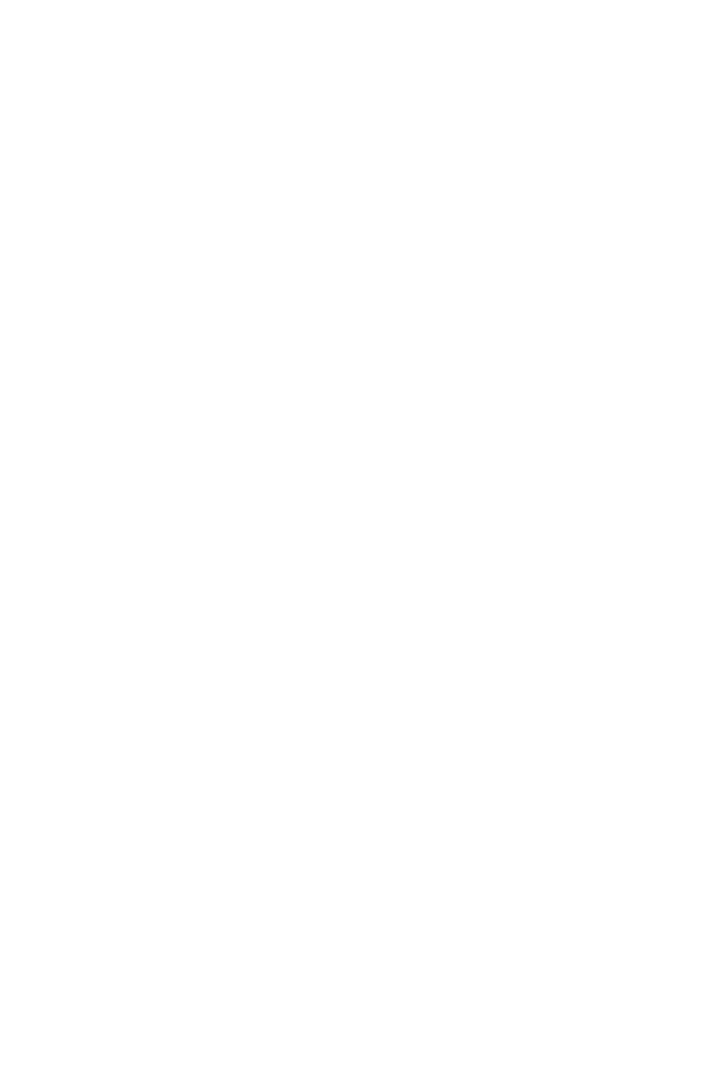
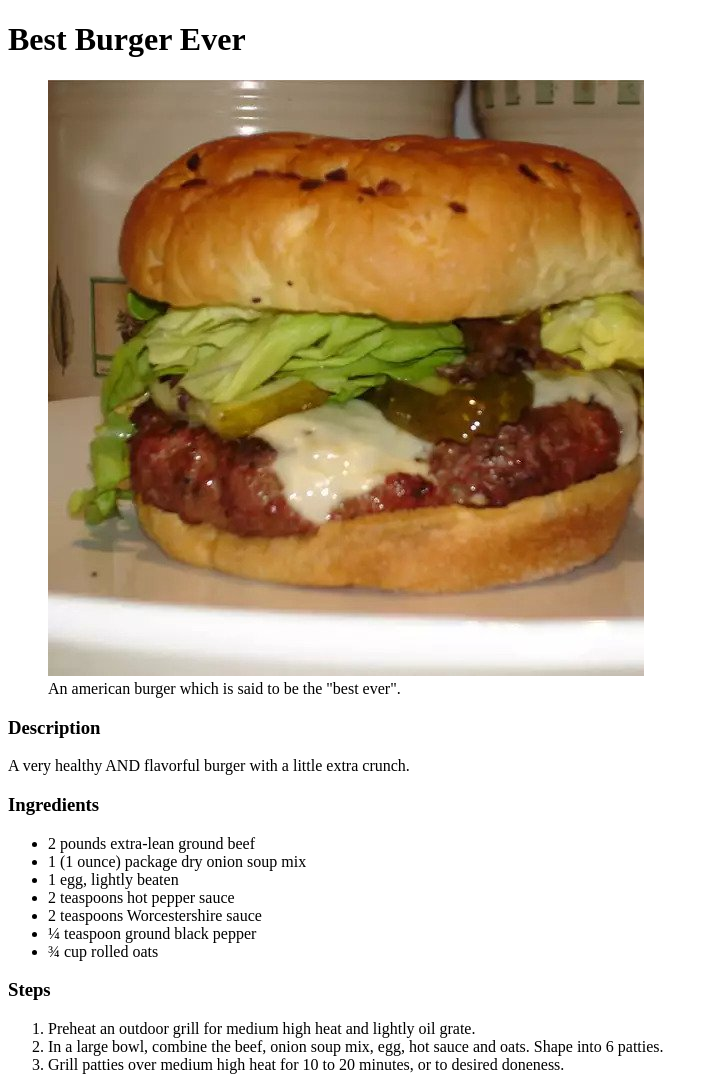
Before and after one commit to eduardoisbasura/odin-recipes, a plain HTML site: page recipes/burger.html in a window 1280 px wide. Shown: the whole page, without its empty margins (0-718 px from the left). Before the commit the page ends 800 px from the top, so only its background shows below. Drawn offline with Linux system fonts and the light colour scheme.

Commit message:
Completed burger content page as well as add link to burger reciepe in the index

```diff
--- a/recipes/burger.html
+++ b/recipes/burger.html
@@ -0,0 +1,40 @@
+<!DOCTYPE html>
+<html lang="en">
+<head>
+    <meta charset="UTF-8">
+    <title>Best Burger Ever</title>
+</head>
+<body>
+    <h1>Best Burger Ever</h1>
+
+    <figure>
+        <img src="../images/Best Burger Ever.jpg">
+
+        <figcaption>An american burger which is said to be the "best ever".</figcaption>
+
+    </figure>
+
+    <h3>Description</h3>
+
+        <p>A very healthy AND flavorful burger with a little extra crunch.</p>
+
+    <h3>Ingredients</h3>
+
+        <ul>
+            <li>2 pounds extra-lean ground beef</li>
+            <li>1 (1 ounce) package dry onion soup mix</li>
+            <li>1 egg, lightly beaten</li>
+            <li>2 teaspoons hot pepper sauce</li>
+            <li>2 teaspoons Worcestershire sauce</li>
+            <li>¼ teaspoon ground black pepper</li>
+            <li>¾ cup rolled oats</li>
+        </ul>
+
+    <h3>Steps</h3>
+        <ol>
+            <li>Preheat an outdoor grill for medium high heat and lightly oil grate.</li>
+            <li>In a large bowl, combine the beef, onion soup mix, egg, hot sauce and oats. Shape into 6 patties.</li>
+            <li>Grill patties over medium high heat for 10 to 20 minutes, or to desired doneness.</li>
+        </ol>
+</body>
+</html>
```
Also changed, not shown: index.html (+1 -1 lines).
